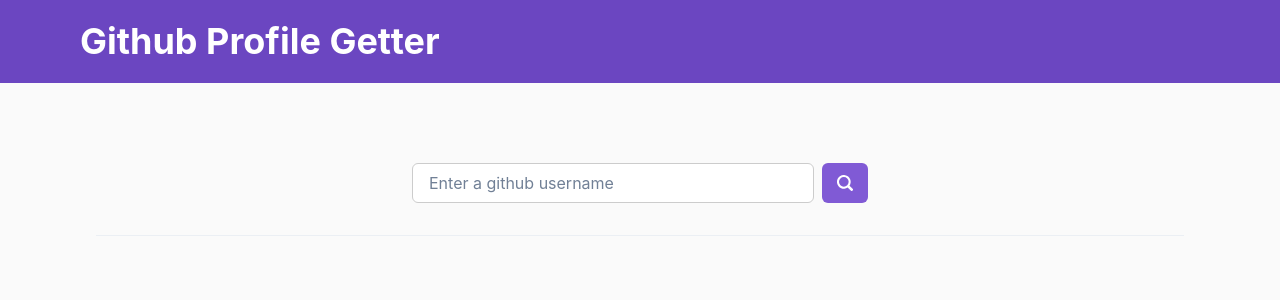
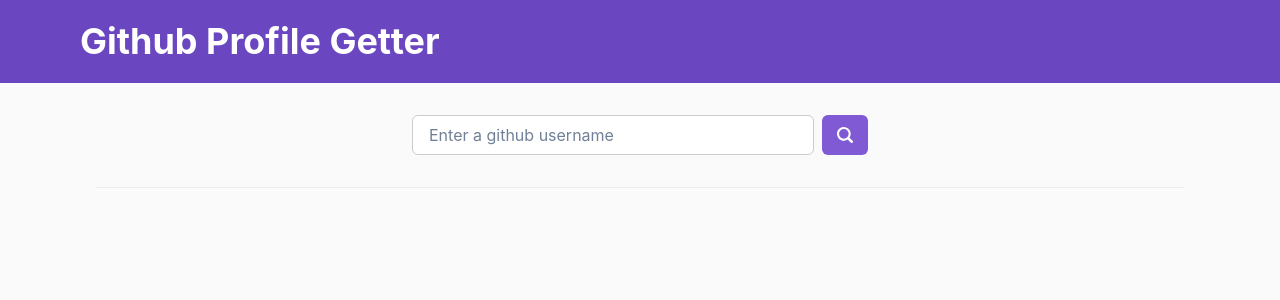
Before and after one commit to Fhv75/Interactivity-GH-Profile-Getter, a React (Vite) app in the folder client/: page / in a window 1280 px wide. Shown: the top 300 px of the page. Built offline with nearby package versions, Linux system fonts and the light colour scheme.

Commit message:
Reduce searchbar margin top

```diff
--- a/client/src/App.tsx
+++ b/client/src/App.tsx
@@ -84,7 +84,7 @@
 		>
 			<Header />
 
-			<Center mt={20} flexDirection="column">
+			<Center mt={8} flexDirection="column">
 				<form onSubmit={handleSubmit(onSubmit)}>
 					<HStack>
 						<Input
```
